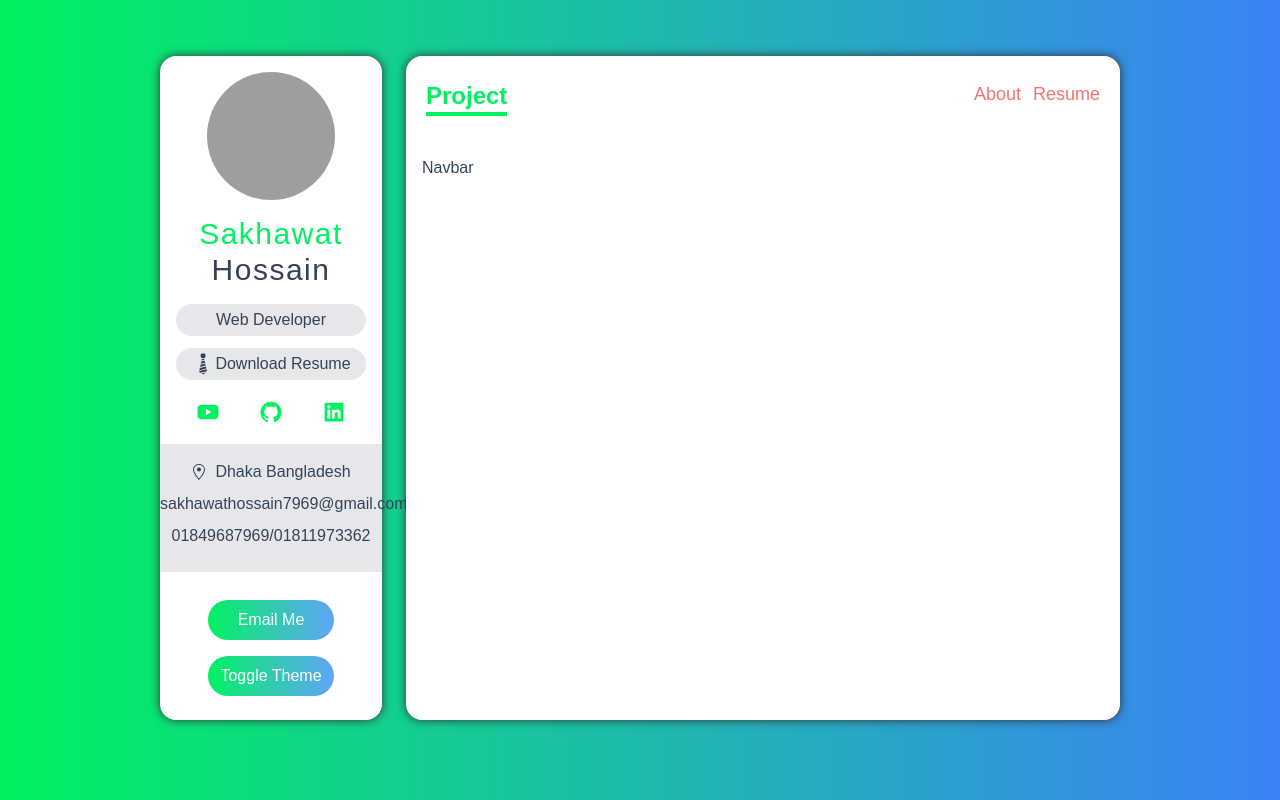
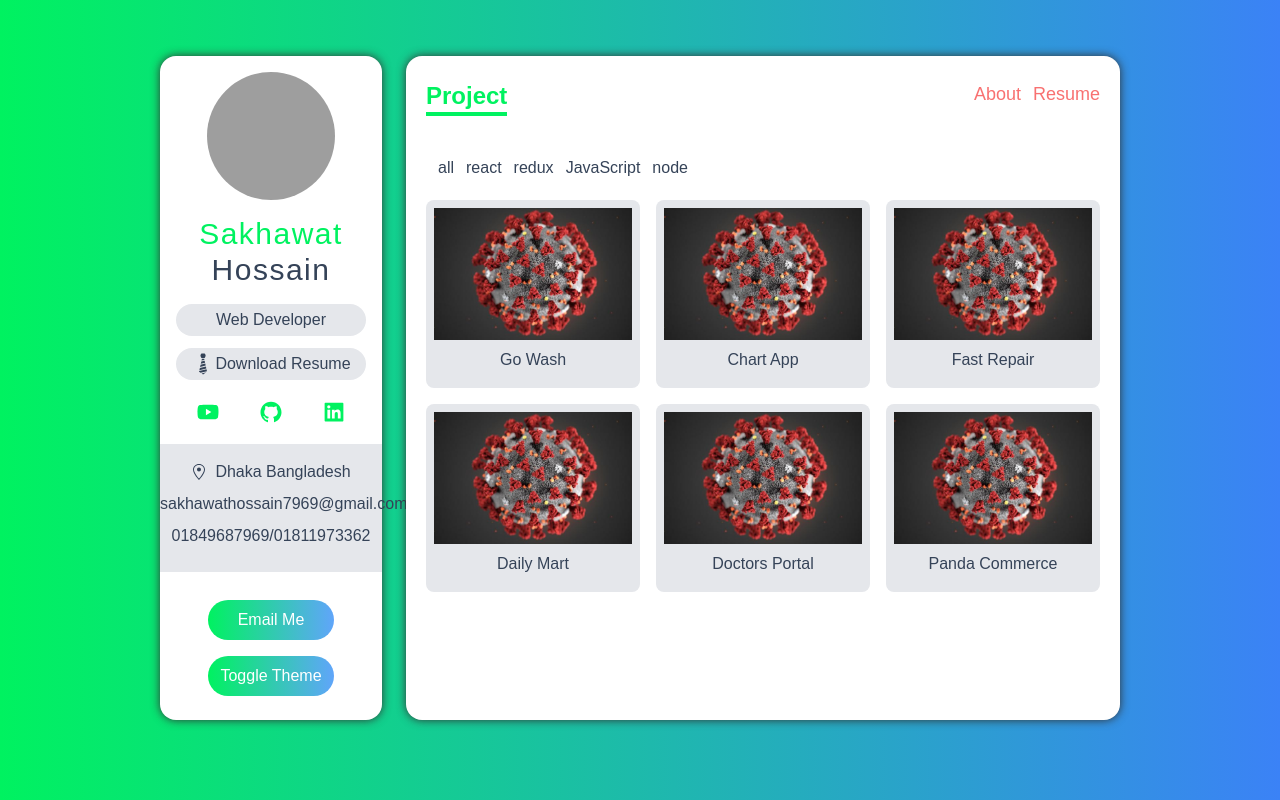
Before and after one commit to SakhawatHossain55/sakhawat-hossain, a Next.js app: page /project in a window 1280 px wide. Built offline with nearby package versions, Linux system fonts and the light colour scheme; grey boxes are pictures that could not be loaded.

Commit message:
add project navbar

```diff
--- /dev/null
+++ b/components/ProjectCard.tsx
@@ -0,0 +1,64 @@
+import { FunctionComponent, useState } from "react"
+import { IProject } from "../type"
+import { AiFillGithub, AiFillProject } from "react-icons/ai"
+import { MdClose } from "react-icons/md"
+
+const ProjectCard: FunctionComponent<{
+    project: IProject;
+}> = ({
+    project: {
+        name,
+        image_path,
+        category,
+        deployed_url,
+        github_url,
+        key_techs,
+        description,
+    },
+}) => {
+
+    const [showDetails, setShowDetails] = useState(false)
+
+    return (
+        <div>
+            <img src={image_path} alt={name} className="cursor-pointer" onClick={() => setShowDetails(true)} />
+            <p className='my-2 text-center'>{name}</p>
+
+{showDetails &&
+            <div className="absolute top-0 left-0 z-10 grid w-full h-auto p-2 text-black bg-gray-100 md:grid-cols-2 gap-x-12 dark:text-white dark:bg-dark-100">
+                <div>
+                    <img src={image_path} alt={name} />
+                    <div className="flex justify-center my-4 space-x-3">
+                        <a
+                            href={github_url}
+                            className="flex items-center px-4 py-2 space-x-3 text-lg bg-gray-200 dark:bg-dark-200"
+                        ><AiFillGithub /><span>Github</span></a>
+                        <a
+                            href={deployed_url}
+                            className="flex items-center px-4 py-2 space-x-3 text-lg bg-gray-200 dark:bg-dark-200"
+                        ><AiFillProject /><span>Project</span></a>
+
+                    </div>
+                </div>
+                <div>
+                    <h2 className="mb-3 text-xl font-medium md:text-2xl">{name}</h2>
+                    <h3 className="mb-3 font-medium">{description}</h3>
+                    <div className="flex flex-wrap mt-5 space-x-2 text-sm tracking-wider">
+                        {
+                            key_techs.map(tech =><span key={tech}
+                            className="px-2 py-1 bg-gray-200 rounded dark:bg-dark-200"
+                            > {tech} </span>)
+                        }
+                    </div>
+
+                </div>
+                <button className='absolute p-1 bg-gray-200 rounded-full to-3 right-3 focus:outline-none dark:bg-dark-100'  onClick={() => setShowDetails(false)}>
+                    <MdClose size={30} />
+                </button>
+            </div>
+            }
+        </div>
+    )
+}
+
+export default ProjectCard
--- /dev/null
+++ b/components/ProjectsNavbar.tsx
@@ -0,0 +1,24 @@
+import { FunctionComponent } from "react"
+import { Category } from "../type"
+
+export const NavItem: FunctionComponent<{value:Category | 'all', handlerFilterCategory:Function}>= ({value, handlerFilterCategory}) => {
+    return (
+        <li className="cursor-pointer hover:text-green" onClick={() =>handlerFilterCategory(value)}>
+            {value}
+        </li>
+    )
+}
+
+const ProjectsNavbar: FunctionComponent<{handlerFilterCategory:Function}> = (props) => {
+    return (
+        <div className="flex px-3 py-2 space-x-3 overflow-x-auto list-none">
+            <NavItem value="all" {...props}/>
+            <NavItem value="react" {...props}/>
+            <NavItem value="redux" {...props}/>
+            <NavItem value="JavaScript" {...props}/>
+            <NavItem value="node" {...props}/>
+        </div>
+    )
+}
+
+export default ProjectsNavbar
--- a/data.ts
+++ b/data.ts
@@ -127,7 +127,7 @@ export const tools:ISkill[] = [
 
 export const projects:IProject[] = [
     {
-        name: 'COVID Tracker',
+        name: 'Go Wash',
         description: 'This app shows a statistical view about corona virus the world',
         image_path: './images/1583952355.1997.jpg',
         deployed_url: 'https://laundry-service-48e19.web.app/',
@@ -136,47 +136,47 @@ export const projects:IProject[] = [
         key_techs: ['React.js', 'javascript', 'material-ui'],
     },
     {
-        name: 'COVID Tracker',
+        name: 'Chart App',
         description: 'This app shows a statistical view about corona virus the world',
         image_path: './images/1583952355.1997.jpg',
-        deployed_url: 'https://laundry-service-48e19.web.app/',
-        github_url: 'https://github.com/SakhawatHossain55/GoWash',
+        deployed_url: 'https://chat-app-team-78.web.app/',
+        github_url: 'https://github.com/SakhawatHossain55/chat-app',
+        category: ['redux'],
+        key_techs: ['React.js', 'javascript', 'material-ui'],
+    },
+    {
+        name: 'Fast Repair',
+        description: 'This app shows a statistical view about corona virus the world',
+        image_path: './images/1583952355.1997.jpg',
+        deployed_url: 'https://fast-repair-c13c2.web.app/',
+        github_url: 'https://github.com/SakhawatHossain55/fast-repair',
         category: ['react'],
         key_techs: ['React.js', 'javascript', 'material-ui'],
     },
     {
-        name: 'COVID Tracker',
+        name: 'Daily Mart',
         description: 'This app shows a statistical view about corona virus the world',
         image_path: './images/1583952355.1997.jpg',
-        deployed_url: 'https://laundry-service-48e19.web.app/',
-        github_url: 'https://github.com/SakhawatHossain55/GoWash',
+        deployed_url: 'https://fresh-valley-e1a56.web.app/',
+        github_url: 'https://github.com/SakhawatHossain55/daily-mart',
         category: ['react'],
         key_techs: ['React.js', 'javascript', 'material-ui'],
     },
     {
-        name: 'COVID Tracker',
+        name: 'Doctors Portal',
         description: 'This app shows a statistical view about corona virus the world',
         image_path: './images/1583952355.1997.jpg',
-        deployed_url: 'https://laundry-service-48e19.web.app/',
-        github_url: 'https://github.com/SakhawatHossain55/GoWash',
+        deployed_url: 'https://doctors-portal-ac941.web.app/',
+        github_url: 'https://github.com/SakhawatHossain55/doctors-portal-main',
         category: ['react'],
         key_techs: ['React.js', 'javascript', 'material-ui'],
     },
     {
-        name: 'COVID Tracker',
+        name: 'Panda Commerce',
         description: 'This app shows a statistical view about corona virus the world',
         image_path: './images/1583952355.1997.jpg',
-        deployed_url: 'https://laundry-service-48e19.web.app/',
-        github_url: 'https://github.com/SakhawatHossain55/GoWash',
-        category: ['react'],
-        key_techs: ['React.js', 'javascript', 'material-ui'],
-    },
-    {
-        name: 'COVID Tracker',
-        description: 'This app shows a statistical view about corona virus the world',
-        image_path: './images/1583952355.1997.jpg',
-        deployed_url: 'https://laundry-service-48e19.web.app/',
-        github_url: 'https://github.com/SakhawatHossain55/GoWash',
+        deployed_url: 'https://sakhawathossain55.github.io/panda-commerce-boostrtrap/',
+        github_url: 'https://github.com/SakhawatHossain55/panda-commerce-boostrtrap',
         category: ['react'],
         key_techs: ['React.js', 'javascript', 'material-ui'],
     },
--- a/pages/project.tsx
+++ b/pages/project.tsx
@@ -1,11 +1,35 @@
+import { useState } from "react"
+import ProjectCard from "../components/ProjectCard"
+import ProjectsNavbar from "../components/ProjectsNavbar"
+import { projects as projectsData } from "../data"
+import { Category } from "../type"
+
 const project = () => {
+
+    const [projects, setProjects] = useState(projectsData)
+    const [active, setActive] = useState("all");
+
+    const handlerFilterCategory = (category: Category | 'all') => {
+        if(category === 'all') {
+            setProjects(projectsData);
+            setActive(category)
+            return;
+        }
+
+        const newArray = projectsData.filter(project =>project.category.includes(category))
+        setProjects(newArray);
+        setActive(category);
+    }
+
     return (
-        <div className="p-4">
-            <nav>Navbar</nav>
-            <div>
-                {
-
-                }
+        <div className="px-5 py-2 overflow-y-scroll" style={{height: '65vh'}}>
+            <ProjectsNavbar handlerFilterCategory={handlerFilterCategory} />
+            <div className="relative grid grid-cols-12 gap-4 my-3">
+                { projects.map(project => (
+                    <div className="col-span-12 p-2 bg-gray-200 rounded-lg sm:col-span-6 dark:bg-dark-200 lg:col-span-4">
+                        <ProjectCard project={project} key={project.name} />
+                    </div>
+                ))}
             </div>
         </div>
     )
--- a/tailwind.config.js
+++ b/tailwind.config.js
@@ -18,7 +18,7 @@ module.exports = {
         },
         dark:{
           DEFAULT: '#010101',
-          100: '#0a0b1e',
+          100: '#0a0b0e',
           200: '#16181d',
           300: '#16181d',
           500: '#0f1115',
```
